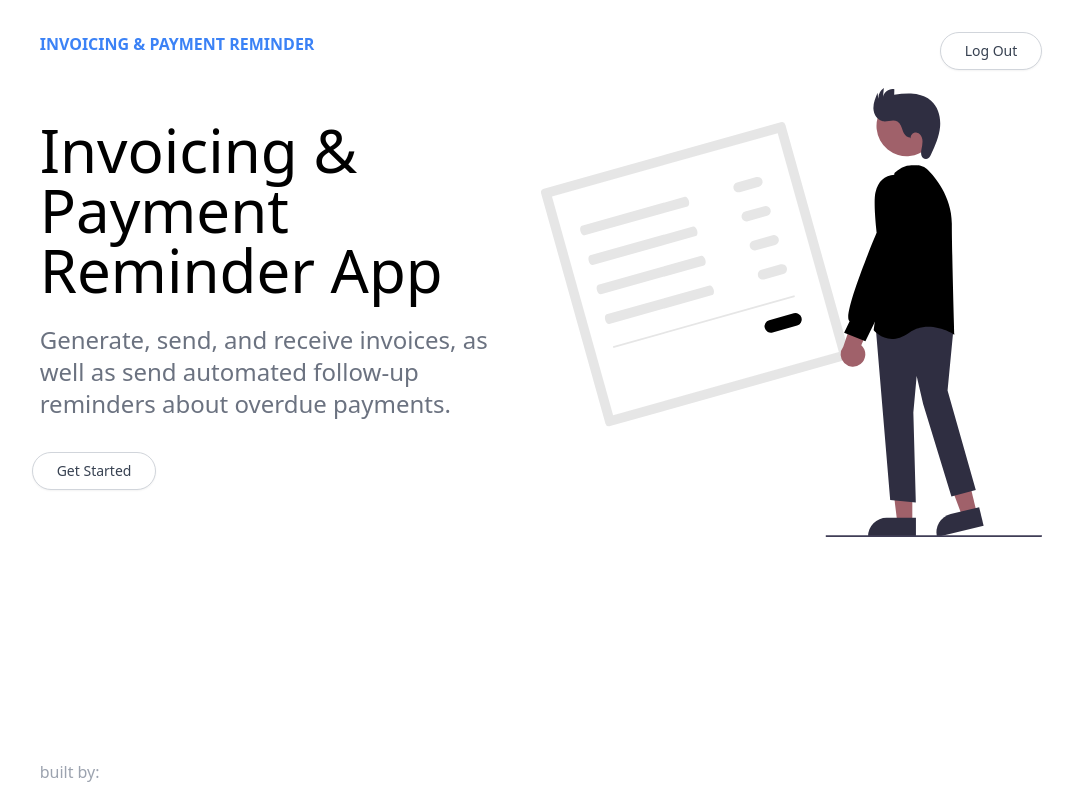
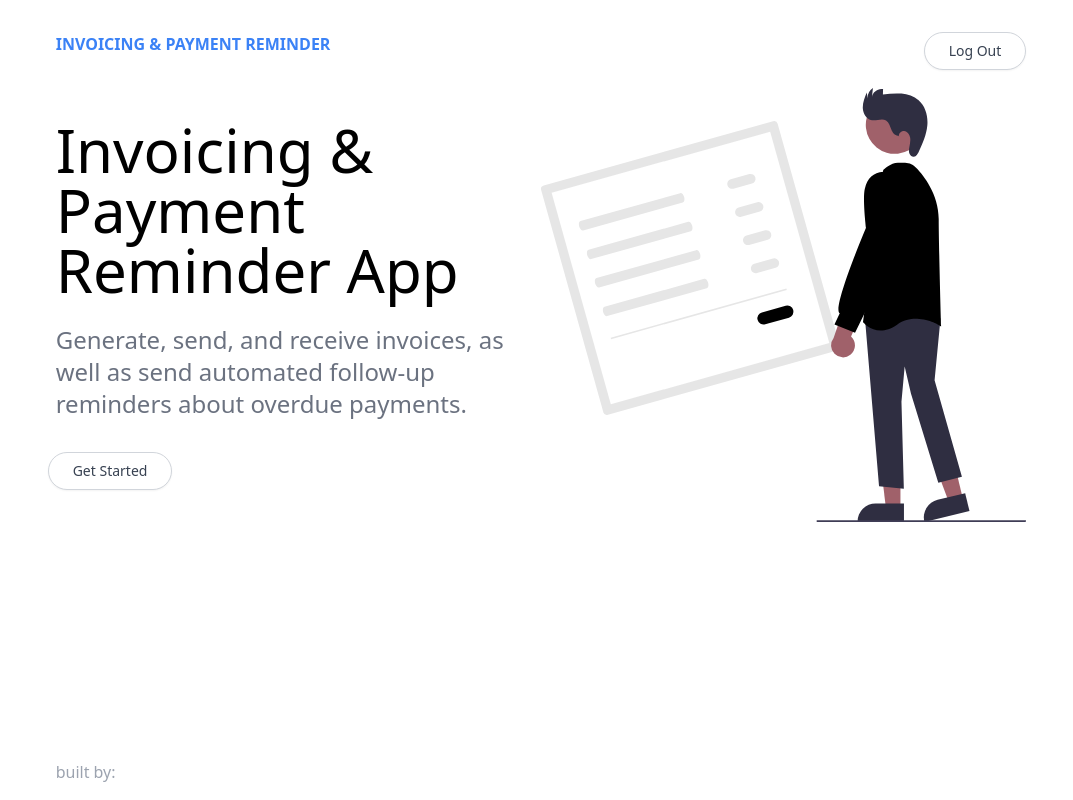
Before and after one commit to slroberts/invoicing-payment-reminder-FE, a React (Create React App) app: page / in a window 1280 px wide. Shown: the whole page, without its empty margins (99-1172 px from the left). Built offline with nearby package versions, Linux system fonts and the light colour scheme.

Commit message:
padding update

```diff
--- a/src/App.js
+++ b/src/App.js
@@ -12,7 +12,7 @@ import GenerateInvoice from './pages/GenerateInvoice';
 
 const App = () => {
   return (
-    <div className='container w-full lg:w-5/6 px-8 h-screen '>
+    <div className='container w-full px-4 lg:w-5/6 lg:px-12 md:px-2 h-screen '>
       <Router>
         <Header />
         <Switch>
```
